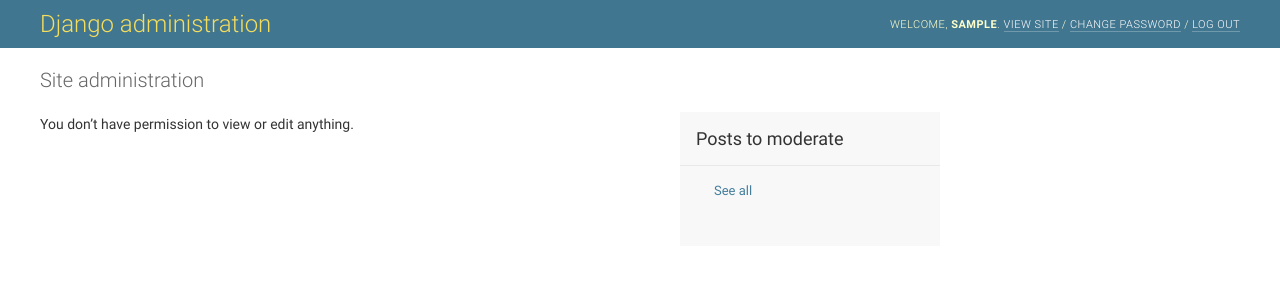
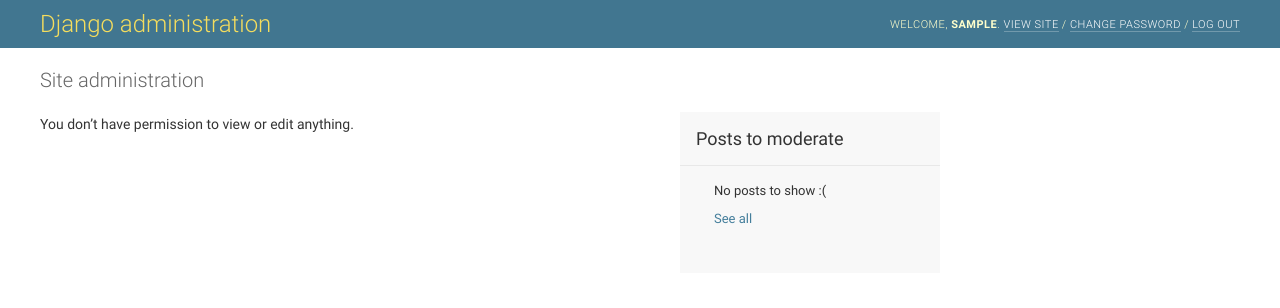
Before and after one commit to rubenharutyunov/it_blog, a Django app: page /admin/ in a window 1280 px wide. Shown: the top 308 px of the page. Run offline with Django 3.2, Linux system fonts and the light colour scheme; the visitor is signed in with stand-in values (Sample User, id 1); data that the repository does not hold is empty; parts of the project's set-up code (start-up, migrations or seed data) failed here and were passed over; some libraries are stand-ins or nearby versions.

Commit message:
Fixed moderation template

```diff
--- a/blog/templates/to_moderate.html
+++ b/blog/templates/to_moderate.html
@@ -5,6 +5,8 @@
             <br/>
             <span class="mini quiet"><a href="{% url 'admin:users_user_change'  post.author.id %}">{{ post.author }}</a> at {{ post.date_time }}</span>
         </li>
+    {% empty %}
+        <li>No posts to show :(</li>
     {% endfor %}
     {% if remaining %}
         <li class="mini ">And {{ remaining }} more</li>
```
Lines whose indentation alone changed are shown as unchanged.
